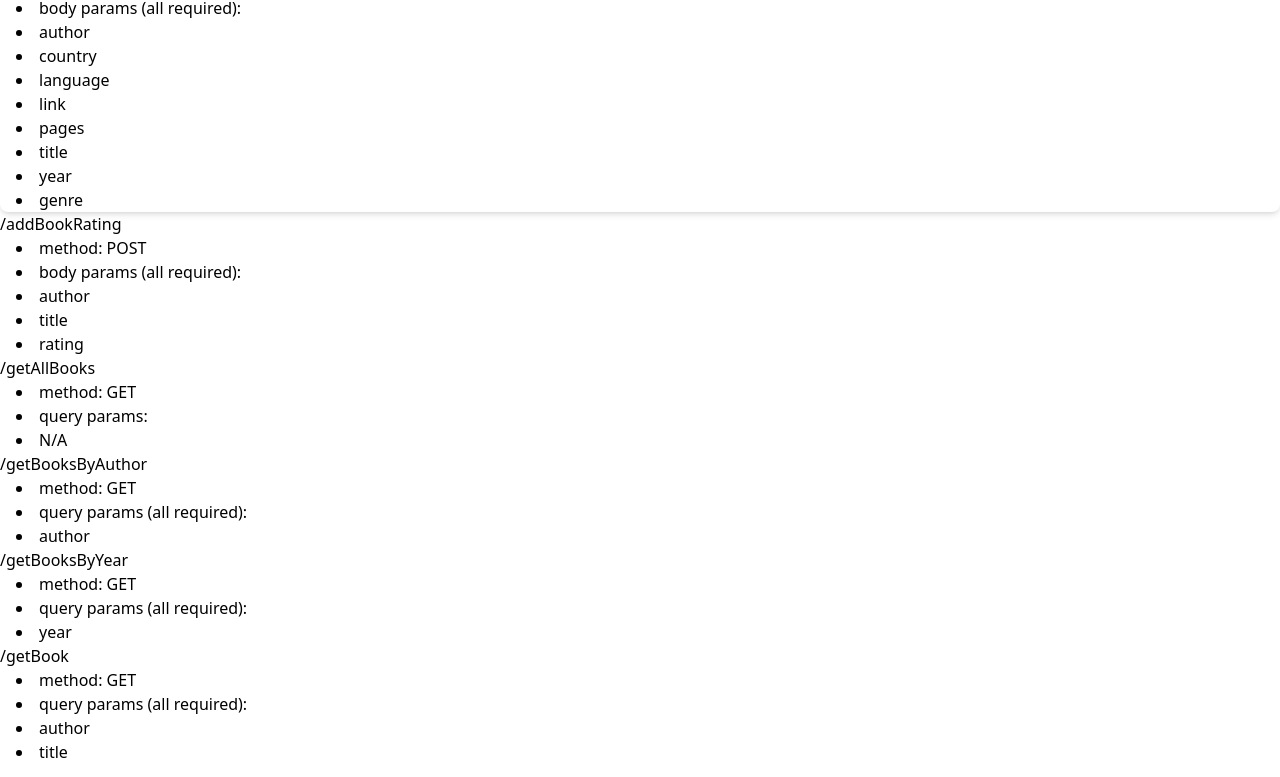
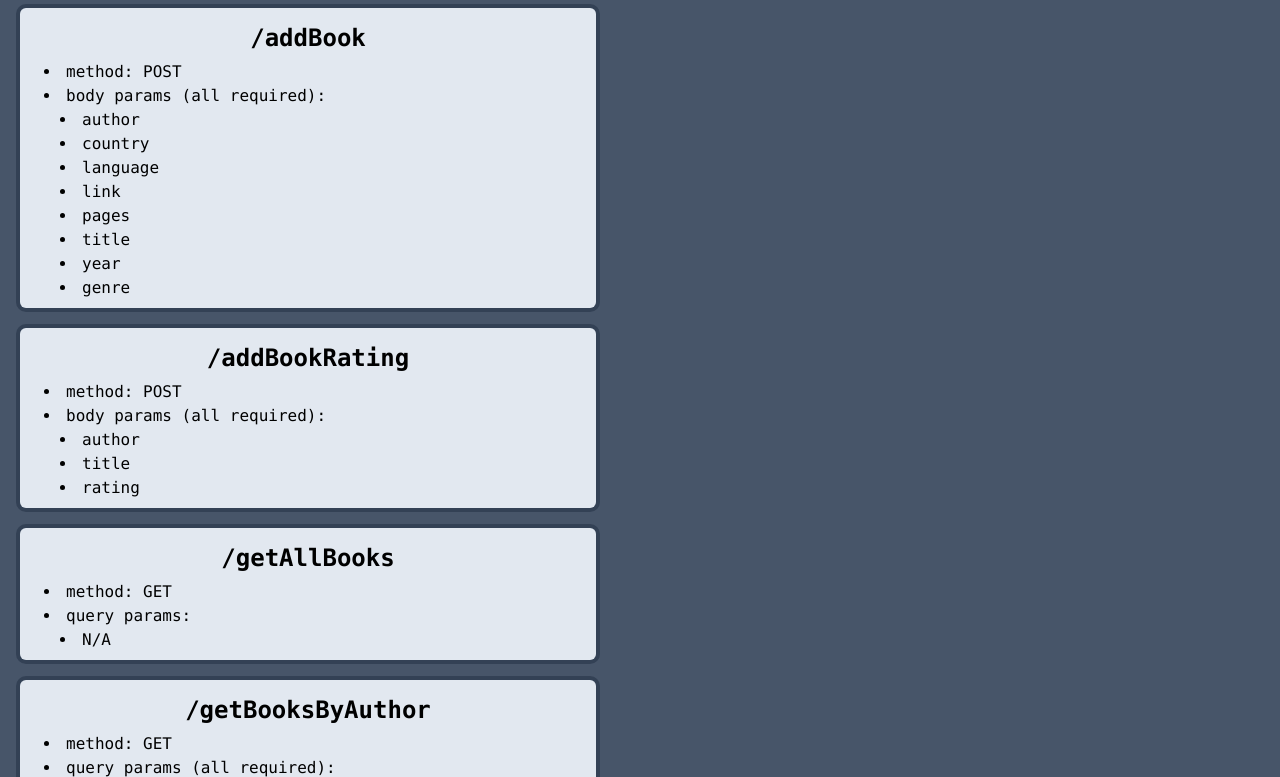
Before and after one commit to fufihiuse/430-project-1, a website: page hosted/docs.html in a window 1280 px wide. Shown: the part 88-865 px from the top of the page. Drawn offline with nearby package versions, Linux system fonts and the light colour scheme; files that its build step writes are made by us from their sources.

Commit message:
updated docs

```diff
--- a/hosted/docs.html
+++ b/hosted/docs.html
@@ -8,13 +8,15 @@
     <title>Book API Documentation</title>
 </head>
 
-<body>
-    <h1 class="text-3xl">Endpoint Documentation:</h1>
-    <div id="addBook" class="rounded-lg shadow-md w-auto">
-        <h2>/addBook</h2>
+<body class="bg-slate-600">
+    <h1
+        class="font-bold text-4xl text-center block ring-4 rounded-md ring-slate-700 bg-slate-200 py-2 px-2 m-5 max-w-xl">
+        Endpoint Documentation:</h1>
+    <div id="addBook" class="block ring-4 rounded-md ring-slate-700 bg-slate-200 py-2 px-2 m-5 max-w-xl font-mono">
+        <h2 class="text-2xl font-bold my-1.5 text-center">/addBook</h2>
         <ul class="list-disc list-inside indent-4">
             <li>method: POST</li>
-            <li>body params (all required):<ul class="list-disc list-inside indent-4">
+            <li>body params (all required):<ul class="list-disc list-inside indent-8">
                     <li>author</li>
                     <li>country</li>
                     <li>language</li>
@@ -27,11 +29,11 @@
             </li>
         </ul>
     </div>
-    <div id="addBookRating">
-        <h2>/addBookRating</h2>
+    <div id="addBookRating" class="block ring-4 rounded-md ring-slate-700 bg-slate-200 py-2 px-2 m-5 max-w-xl font-mono">
+        <h2 class="text-2xl font-bold my-1.5 text-center">/addBookRating</h2>
         <ul class="list-disc list-inside indent-4">
             <li>method: POST</li>
-            <li>body params (all required):<ul class="list-disc list-inside indent-4">
+            <li>body params (all required):<ul class="list-disc list-inside indent-8">
                     <li>author</li>
                     <li>title</li>
                     <li>rating</li>
@@ -39,44 +41,44 @@
             </li>
         </ul>
     </div>
-    <div id="getAllBooks">
-        <h2>/getAllBooks</h2>
+    <div id="getAllBooks" class="block ring-4 rounded-md ring-slate-700 bg-slate-200 py-2 px-2 m-5 max-w-xl font-mono">
+        <h2 class="text-2xl font-bold my-1.5 text-center">/getAllBooks</h2>
         <ul class="list-disc list-inside indent-4">
             <li>method: GET</li>
-            <li>query params: <ul class="list-disc list-inside indent-4">
+            <li>query params:<ul class="list-disc list-inside indent-8">
                     <li>N/A</li>
                 </ul>
             </li>
         </ul>
     </div>
 
-    <div id="getBooksByAuthor">
-        <h2>/getBooksByAuthor</h2>
+    <div id="getBooksByAuthor" class="block ring-4 rounded-md ring-slate-700 bg-slate-200 py-2 px-2 m-5 max-w-xl font-mono">
+        <h2 class="text-2xl font-bold my-1.5 text-center">/getBooksByAuthor</h2>
         <ul class="list-disc list-inside indent-4">
             <li>method: GET</li>
-            <li>query params (all required): <ul class="list-disc list-inside indent-4">
+            <li>query params (all required):<ul class="list-disc list-inside indent-8">
                     <li>author</li>
                 </ul>
             </li>
         </ul>
     </div>
 
-    <div id="getBooksByYear">
-        <h2>/getBooksByYear</h2>
+    <div id="getBooksByYear" class="block ring-4 rounded-md ring-slate-700 bg-slate-200 py-2 px-2 m-5 max-w-xl font-mono">
+        <h2 class="text-2xl font-bold my-1.5 text-center">/getBooksByYear</h2>
         <ul class="list-disc list-inside indent-4">
             <li>method: GET</li>
-            <li>query params (all required):<ul class="list-disc list-inside indent-4">
+            <li>query params (all required):<ul class="list-disc list-inside indent-8">
                     <li>year</li>
                 </ul>
             </li>
         </ul>
     </div>
 
-    <div id="getBook">
-        <h2>/getBook</h3>
+    <div id="getBook" class="block ring-4 rounded-md ring-slate-700 bg-slate-200 py-2 px-2 m-5 max-w-xl font-mono">
+        <h2 class="text-2xl font-bold my-1.5 text-center">/getBook</h3>
             <ul class="list-disc list-inside indent-4">
                 <li>method: GET</li>
-                <li>query params (all required):<ul class="list-disc list-inside indent-4">
+                <li>query params (all required):<ul class="list-disc list-inside indent-8">
                         <li>author</li>
                         <li>title</li>
                     </ul>
--- a/hosted/index.html
+++ b/hosted/index.html
@@ -10,7 +10,8 @@
 </head>
 
 <body class="bg-slate-600">
-    <div class="">
+    <h1 class="font-bold text-4xl text-center block ring-4 rounded-md ring-slate-700 bg-slate-200 py-2 px-2 m-5 max-w-xl">Book API</h1>
+    <div>
         <!-- Add Book -->
         <form class="block ring-4 rounded-md ring-slate-700 bg-slate-200 py-2 px-2 m-5 max-w-xl" id="addBook"
             action="/addBook" method="POST">
```
Also changed, not shown: docs.md (deleted, +0 -41 lines), hosted/output.css.
